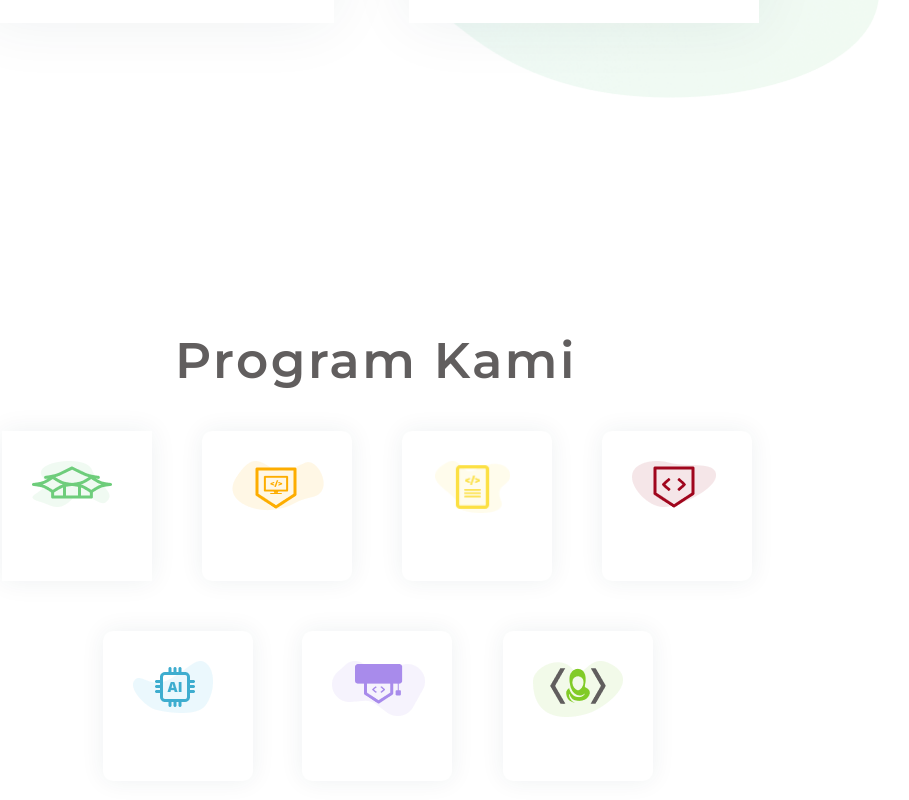
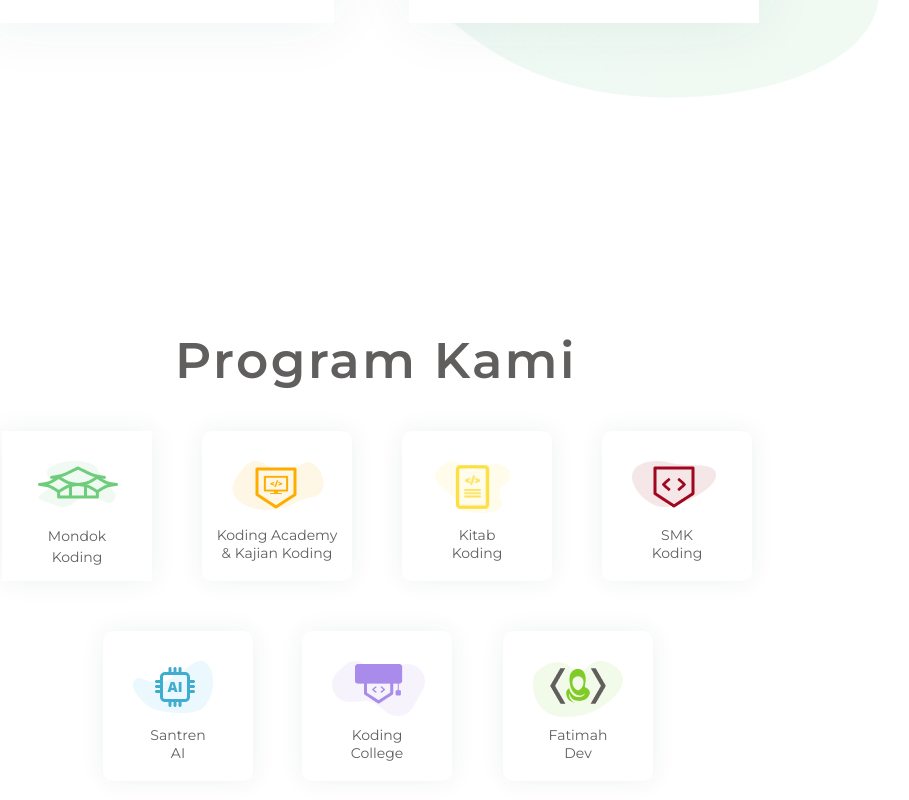
Before and after one commit to rizqilana/santren_koding, a React (Create React App) app: page / in a window 1280 px wide. Shown: the part 1952-2752 px from the top of the page, without its empty margins (291-1200 px from the left). Built offline with nearby package versions, Linux system fonts and the light colour scheme.

Commit message:
merevisi body

```diff
--- a/src/component/Body4/Body4.css
+++ b/src/component/Body4/Body4.css
@@ -2,10 +2,10 @@
 
 .gambarr {
   position: absolute;
-  width: 1350.09px;
-  height: 900.47px;
-  left: 1px;
-  top: 3500px;
+  width: 1164.69px;
+  height: 552.67px;
+  left: 100px;
+  top: 3630px;
 }
 
 .kegiatan {
@@ -13,7 +13,7 @@
   width: 561px;
   height: 54px;
   left: 388px;
-  top: 3690px;
+  top: 3675px;
   font-family: Montserrat;
   font-style: normal;
   font-weight: 600;
@@ -22,17 +22,3 @@
   letter-spacing: 0.05em;
   color: #615e5e;
 }
-
-.manfaat {
-  position: absolute;
-  width: 517px;
-  height: 61px;
-  left: 409px;
-  top: 4500px;
-  font-family: Montserrat;
-  font-style: normal;
-  font-weight: 600;
-  line-height: normal;
-  font-size: 50px;
-  letter-spacing: 0.05em;
-}
--- a/src/component/Body4/Body4.js
+++ b/src/component/Body4/Body4.js
@@ -6,11 +6,10 @@ class Body4 extends Component {
   render() {
     return (
       <div>
+        <img className="gambarr" src={require('./Vector.png')} />
         <center>
           <h1 className="kegiatan">Foto Kegiatan Kami</h1>
-          <h1 className="manfaat">Penerima Manfaat</h1>
         </center>
-        <img className="gambarr" src={require('./Vector.png')} />
       </div>
     );
   }
--- a/src/component/Footer/Footer.css
+++ b/src/component/Footer/Footer.css
@@ -1,26 +1,41 @@
 @import url('https://fonts.googleapis.com/css?family=Montserrat:700');
+
+.berkah {
+  position: absolute;
+  width: 706px;
+  height: 74px;
+  left: 315px;
+  top: 90%;
+
+  font-family: Montserrat;
+  font-style: normal;
+  font-weight: 900;
+  font-size: 60px;
+  line-height: normal;
+
+  color: #ffffff;
+}
 
 .display-3 {
   position: absolute;
   width: 1350px;
-  height: 500px;
+  height: 620px;
   left: 0px;
-  top: 4620px;
-  background: linear-gradient(359.77deg, #3eadcf 4.93%, #6ecd7b 99.41%);
+  top: 4460px;
+  background: linear-gradient(359.7deg, #3eadcf 4.93%, #b7e6bd 99.41%);
 }
 
 .thn {
   position: absolute;
-  width: 128px;
-  height: 61px;
-  left: 219px;
-  top: 70px;
+  width: 89px;
+  height: 49px;
+  left: 240px;
+  top: 200px;
   font-family: Montserrat;
   font-style: normal;
-  font-weight: 900;
+  font-weight: 500;
+  font-size: 40px;
   line-height: normal;
-  font-size: 50px;
-  letter-spacing: 0.05em;
   color: #ffffff;
 }
 
@@ -29,13 +44,12 @@
   width: 130px;
   height: 61px;
   left: 617px;
-  top: 70px;
+  top: 200px;
   font-family: Montserrat;
   font-style: normal;
-  font-weight: 900;
+  font-weight: 500;
+  font-size: 40px;
   line-height: normal;
-  font-size: 50px;
-  letter-spacing: 0.05em;
   color: #ffffff;
 }
 
@@ -44,13 +58,12 @@
   width: 129px;
   height: 61px;
   left: 1000px;
-  top: 70px;
+  top: 200px;
   font-family: Montserrat;
   font-style: normal;
-  font-weight: 900;
+  font-weight: 500;
+  font-size: 40px;
   line-height: normal;
-  font-size: 50px;
-  letter-spacing: 0.05em;
   color: #ffffff;
 }
 
@@ -59,14 +72,13 @@
   width: 287px;
   height: 147px;
   left: 140px;
-  top: 160px;
+  top: 270px;
   font-family: Montserrat;
   font-style: normal;
-  font-weight: 600;
+  font-weight: normal;
+  font-size: 20px;
   line-height: normal;
-  font-size: 20px;
   text-align: center;
-  letter-spacing: 0.05em;
   color: #ffffff;
 }
 
@@ -74,30 +86,28 @@
   position: absolute;
   width: 295px;
   left: 530px;
-  top: 160px;
+  top: 270px;
   font-family: Montserrat;
   font-style: normal;
-  font-weight: 600;
+  font-weight: normal;
+  font-size: 20px;
   line-height: normal;
-  font-size: 20px;
   text-align: center;
-  letter-spacing: 0.05em;
   color: #ffffff;
 }
 
 .ftitle3 {
   position: absolute;
-  width: 326px;
+  width: 280px;
   height: 147px;
   left: 900px;
-  top: 160px;
+  top: 270px;
   font-family: Montserrat;
   font-style: normal;
-  font-weight: 600;
+  font-weight: normal;
+  font-size: 20px;
   line-height: normal;
-  font-size: 20px;
   text-align: center;
-  letter-spacing: 0.05em;
   color: #ffffff;
 }
 
@@ -106,7 +116,7 @@
   width: 1350px;
   height: 500px;
   left: 0px;
-  top: 5120px;
+  top: 5080px;
   background: #3eadcf;
 }
 
@@ -114,7 +124,7 @@
   position: absolute;
   left: 1px;
   right: 77.28%;
-  top: 65.44%;
+  top: 85.44%;
   bottom: 5.87%;
 }
 
@@ -123,14 +133,14 @@
   width: 77.92px;
   height: 219.51px;
   left: 1px;
-  top: 280.39px;
+  top: 480.39px;
 }
 
 .imgg3 {
   position: absolute;
   left: 85.8%;
   right: -5.08%;
-  top: 70.84%;
+  top: 90.84%;
   bottom: 2.3%;
 }
 
@@ -138,7 +148,7 @@
   position: absolute;
   left: 87.24%;
   right: -7%;
-  top: 50.81%;
+  top: 70.81%;
   bottom: 5.43%;
 }
 
@@ -158,15 +168,15 @@
 
 .nomor {
   position: absolute;
-  width: 225px;
+  width: 300px;
   height: 44px;
   left: 140px;
   top: 230px;
-  font-family: Open Sans;
+  font-family: Montserrat;
   font-style: normal;
-  font-weight: 600;
+  font-weight: normal;
+  font-size: 15px;
   line-height: normal;
-  font-size: 16px;
   letter-spacing: 0.05em;
   color: #ffffff;
 }
@@ -182,6 +192,21 @@
   font-weight: bold;
   line-height: normal;
   font-size: 20px;
+  color: #ffffff;
+}
+
+.manfaat {
+  position: absolute;
+  width: 517px;
+  height: 61px;
+  left: 409px;
+  top: 80px;
+  font-family: Montserrat;
+  font-style: normal;
+  font-weight: 600;
+  line-height: normal;
+  font-size: 50px;
+  letter-spacing: 0.05em;
   color: #ffffff;
 }
 
--- a/src/component/Footer/Footer.js
+++ b/src/component/Footer/Footer.js
@@ -1,12 +1,13 @@
 import React from 'react';
 import './Footer.css';
+import { Link } from 'react-router-dom';
 
 const Footer = props => {
   return (
     <div>
       <div className="footer">
         <p className="kontak">Kontak</p>
-        <p className="nomor">082225111587 santrenkoding@gmail.com</p>
+        <p className="nomor">081 888 3632 ( Fakhri ) info@santrenkoding.org</p>
         <p className="kantor">Kantor Pusat</p>
         <p className="alamat">
           Jl.Kelud Raya lll No. 8 Gajah Mungkur, Semarang
@@ -20,10 +21,12 @@ const Footer = props => {
         <img className="tele" src={require('./tele.png')} />
       </div>
       <div className="display-3">
+        <h1 className="berkah">#BuatKodemuBerkah</h1>
         <img className="imgg" src={require('./Group 2.png')} />
         <img className="imgg2" src={require('./Group 3.png')} />
         <img className="imgg3" src={require('./Group 2 (1).png')} />
         <img className="imgg4" src={require('./Group.png')} />
+        <h1 className="manfaat">Penerima Manfaat</h1>
         <h1 className="thn">2017</h1>
         <p className="ftitle">
           Santrenkoding berjalan dengan menerima 5 orang santri,bekerjasama
--- a/src/component/Navbar/Navbar.css
+++ b/src/component/Navbar/Navbar.css
@@ -76,8 +76,14 @@
   top: 15px;
   border: 2px solid #6ecd7b;
   box-sizing: border-box;
-  border-radius: 200px;
+  border-radius: 5px;
   background-color: white;
+  color: #6ecd7b;
+}
+
+.buttonn:hover {
+  background: #6ecd7b;
+  color: white;
 }
 
 .buttonn2 {
@@ -87,6 +93,12 @@
   left: 1196px;
   top: 15px;
   background: #6ecd7b;
-  border-radius: 200px;
+  border-radius: 5px;
   color: white;
 }
+
+.buttonn2:hover {
+  background: white;
+  color: #6ecd7b;
+  border: 2px solid #6ecd7b;
+}
--- a/src/component/Navbar/Navbar.js
+++ b/src/component/Navbar/Navbar.js
@@ -51,10 +51,14 @@ export default class Example extends React.Component {
                 </Link>
               </NavItem>
               <Link to="/Signup">
-              <Button outline color="success" className="buttonn">Masuk</Button>
+                <button outline color="success" className="buttonn">
+                  Masuk
+                </button>
               </Link>
               <Link to="/daftar">
-              <Button color="success" className="buttonn2">Daftar</Button>
+                <button color="success" className="buttonn2">
+                  Daftar
+                </button>
               </Link>
             </Collapse>
           </Nav>
--- a/src/component/Program/Program.css
+++ b/src/component/Program/Program.css
@@ -25,10 +25,22 @@
 
 .carr1 {
   position: absolute;
-  left: 20%;
+  left: 24%;
   right: 54.12%;
   top: 20%;
   bottom: 55.33%;
+}
+
+.H1 {
+  width: 59px;
+  height: 35px;
+  left: 340px;
+  top: 20000px;
+  font-family: Montserrat;
+  font-style: normal;
+  font-weight: 500;
+  font-size: 14px;
+  color: #615e5e;
 }
 
 .car2 {
@@ -48,6 +60,21 @@
   right: 54.12%;
   top: 20%;
   bottom: 55.33%;
+}
+
+.H2 {
+  width: 128px;
+  height: 36px;
+  left: 504px;
+  top: 2513px;
+  font-family: Montserrat;
+  font-style: normal;
+  font-weight: 500;
+  font-size: 14px;
+  line-height: normal;
+  text-align: center;
+
+  color: #615e5e;
 }
 
 .car3 {
@@ -70,6 +97,22 @@
   bottom: 55.33%;
 }
 
+.H3 {
+  width: 52px;
+  height: 35px;
+  left: 744px;
+  top: 2513px;
+
+  font-family: Montserrat;
+  font-style: normal;
+  font-weight: 500;
+  font-size: 14px;
+  line-height: normal;
+  text-align: center;
+
+  color: #615e5e;
+}
+
 .car4 {
   position: absolute;
   width: 150px;
@@ -87,6 +130,22 @@
   right: 54.12%;
   top: 20%;
   bottom: 55.33%;
+}
+
+.H4 {
+  width: 52px;
+  height: 35px;
+  left: 942px;
+  top: 2513px;
+
+  font-family: Montserrat;
+  font-style: normal;
+  font-weight: 500;
+  font-size: 14px;
+  line-height: normal;
+  text-align: center;
+
+  color: #615e5e;
 }
 
 .car5 {
@@ -108,6 +167,22 @@
   bottom: 55.33%;
 }
 
+.H5 {
+  width: 57px;
+  height: 35px;
+  left: 441px;
+  top: 2713px;
+
+  font-family: Montserrat;
+  font-style: normal;
+  font-weight: 500;
+  font-size: 14px;
+  line-height: normal;
+  text-align: center;
+
+  color: #615e5e;
+}
+
 .car6 {
   position: absolute;
   width: 150px;
@@ -125,6 +200,22 @@
   right: 54.12%;
   top: 20%;
   bottom: 55.33%;
+}
+
+.H6 {
+  width: 54px;
+  height: 35px;
+  left: 641px;
+  top: 2713px;
+
+  font-family: Montserrat;
+  font-style: normal;
+  font-weight: 500;
+  font-size: 14px;
+  line-height: normal;
+  text-align: center;
+
+  color: #615e5e;
 }
 
 .car7 {
@@ -145,3 +236,19 @@
   top: 20%;
   bottom: 55.33%;
 }
+
+.H7 {
+  width: 60px;
+  height: 35px;
+  left: 839px;
+  top: 2713px;
+
+  font-family: Montserrat;
+  font-style: normal;
+  font-weight: 500;
+  font-size: 14px;
+  line-height: normal;
+  text-align: center;
+
+  color: #615e5e;
+}
--- a/src/component/Program/Program.js
+++ b/src/component/Program/Program.js
@@ -7,25 +7,60 @@ export default class Program extends Component {
       <div>
         <h1 className="program">Program Kami</h1>
         <card className="car">
+          <center>
+            <p className="H1" style={{ marginTop: '95px' }}>
+              Mondok Koding
+            </p>
+          </center>
           <img className="carr1" src={require('./Mondok.png')} />
         </card>
         <card className="car2">
+          <center>
             <img className="carr2" src={require('./g2568.png')} />
+            <h5 className="H2" style={{ marginTop: '95px' }}>
+              Koding Academy & Kajian Koding
+            </h5>
+          </center>
         </card>
         <card className="car3">
+          <center>
             <img className="carr3" src={require('./Group (1).png')} />
+            <h5 className="H3" style={{ marginTop: '95px' }}>
+              Kitab Koding
+            </h5>
+          </center>
         </card>
         <card className="car4">
+          <center>
             <img className="carr4" src={require('./SMK koding.png')} />
+            <h5 className="H4" style={{ marginTop: '95px' }}>
+              SMK Koding
+            </h5>
+          </center>
         </card>
         <card className="car5">
+          <center>
             <img className="carr5" src={require('./AI.png')} />
+            <h5 className="H5" style={{ marginTop: '95px' }}>
+              Santren AI
+            </h5>
+          </center>
         </card>
         <card className="car6">
+          <center>
             <img className="carr6" src={require('./Koding college.png')} />
+            <h5 className="H6" style={{ marginTop: '95px' }}>
+              Koding College
+            </h5>
+          </center>
         </card>
         <card className="car7">
+          <center>
             <img className="carr7" src={require('./Fatimah dev.png')} />
+            <h5 className="H7" style={{ marginTop: '95px' }}>
+              Fatimah Dev
+            </h5>
+          </center>
         </card>
       </div>
     );
--- a/src/containers/Daftar/Daftar.css
+++ b/src/containers/Daftar/Daftar.css
@@ -35,12 +35,13 @@
   left: 217px;
   top: 80px;
   background: #ffffff;
+  border: #ffffff;
   font-family: Montserrat;
   font-style: normal;
   font-weight: bold;
   line-height: normal;
   font-size: 20px;
-  border: 2px solid #6ecd7b;
+  border-bottom: 3px solid #6ecd7b;
   color: #615e5e;
 }
 
--- a/src/containers/signup/signup.css
+++ b/src/containers/signup/signup.css
@@ -37,7 +37,6 @@
   height: 50px;
   left: 20px;
   top: 268px;
-
   border: 1px solid #6ecd7b;
   box-sizing: border-box;
   border-radius: 5px;
@@ -116,8 +115,8 @@
   font-weight: bold;
   line-height: normal;
   font-size: 20px;
-  border: 2px solid #6ecd7b;
   color: #615e5e;
+  border-bottom: 3px solid #6ecd7b;
 }
 
 .daftar {
--- a/src/containers/signup/signup.js
+++ b/src/containers/signup/signup.js
@@ -15,7 +15,12 @@ export default class signup extends Component {
             <button className="daftar">Daftar</button>
           </Link>
           <h1 className="email">Email</h1>
-          <input type="email" placeholder="masukkan email" className="inputt" />
+          <input
+            type="text"
+            placeholder="masukkan email"
+            className="inputt"
+            name="email"
+          />
           <h1 className="sandi">Kata Sandi</h1>
           <input
             type="password"
```
Also changed, not shown: src/component/Body4/Vector.png. Lines whose indentation alone changed are shown as unchanged.
